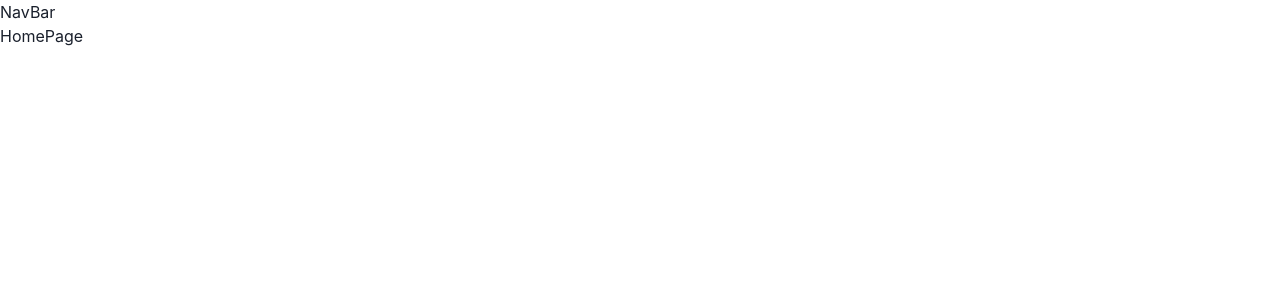
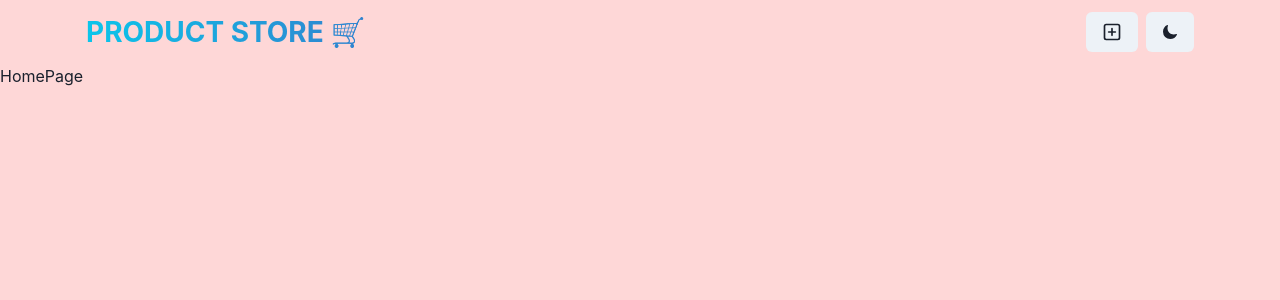
Before and after one commit to martimb01/BikeStore-MERN, a React (Vite) app in the folder frontend/: page / in a window 1280 px wide. Shown: the top 300 px of the page. Built offline with nearby package versions, Linux system fonts and the light colour scheme.

Commit message:
Finished NavBar component

```diff
--- a/frontend/package.json
+++ b/frontend/package.json
@@ -10,12 +10,14 @@
     "preview": "vite preview"
   },
   "dependencies": {
+    "@chakra-ui/icons": "^2.2.4",
     "@chakra-ui/react": "^2.10.6",
     "@emotion/react": "^11.14.0",
     "@emotion/styled": "^11.14.0",
     "framer-motion": "^12.4.10",
     "react": "^19.0.0",
     "react-dom": "^19.0.0",
+    "react-icons": "^5.5.0",
     "react-router-dom": "^7.2.0"
   },
   "devDependencies": {
--- a/frontend/src/App.jsx
+++ b/frontend/src/App.jsx
@@ -1,14 +1,15 @@
-import { Box, Button } from '@chakra-ui/react'
+import { Box, useColorModeValue } from '@chakra-ui/react'
 import {Route, Routes} from 'react-router-dom'
 import HomePage from './pages/HomePage'
 import CreatePage from './pages/CreatePage'
 import NavBar from './components/NavBar'
 
+
 function App() {
 
 
   return (
-    <Box minH={"100vh"}>
+    <Box minH={"100vh"} bg={useColorModeValue("red.100", "gray.900")}>
       <NavBar />
       <Routes>
         <Route path="/" element={<HomePage />}></Route>
--- a/frontend/src/components/NavBar.jsx
+++ b/frontend/src/components/NavBar.jsx
@@ -1,6 +1,47 @@
+import { Button, Container, Flex, HStack, Text, useColorMode} from "@chakra-ui/react"
+import { Link } from "react-router-dom"
+import { PlusSquareIcon} from "@chakra-ui/icons"
+import {IoMoon} from "react-icons/io5"
+import {LuSun} from "react-icons/lu"
+
 const NavBar = () => {
+    const {colorMode, toggleColorMode} = useColorMode();
     return(
-        <div>NavBar</div>
+        <Container maxW={"1140px"} px={4} >
+            <Flex
+            h={16}
+            alignItems={"center"}
+            justifyContent={"space-between"}
+            flexDir={{
+                base:"column",
+                sm:"row"
+            }}
+            >
+				<Text
+					fontSize={{ base: "22", sm: "28" }}
+					fontWeight={"bold"}
+					textTransform={"uppercase"}
+					textAlign={"center"}
+					bgGradient={"linear(to-r, cyan.400, blue.500)"}
+					bgClip={"text"}
+				>
+					<Link to={"/"}>Product Store 🛒</Link>
+				</Text>
+
+                <HStack spacing={2} alignItems={"center"}>
+                    <Link to={"/create"}>
+                    <Button>
+                        <PlusSquareIcon fontSize={20} />
+                    </Button>
+                    </Link>
+                    <Button onClick={toggleColorMode}>
+                        {colorMode === "light" ? <IoMoon /> : <LuSun /> }
+                    </Button>
+
+                </HStack>
+
+            </Flex>
+        </Container>
     )
 }
 
```
Also changed, not shown: 1 other file (tests, documents, lock files or other folders).
